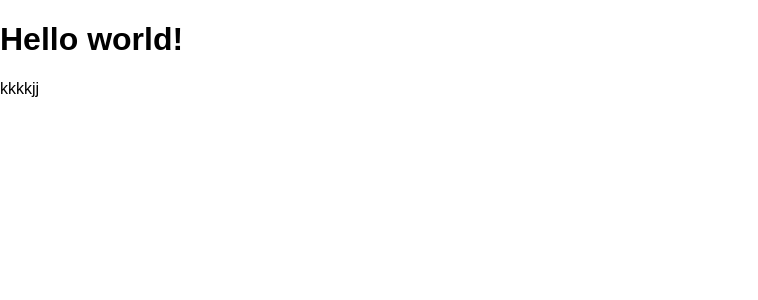
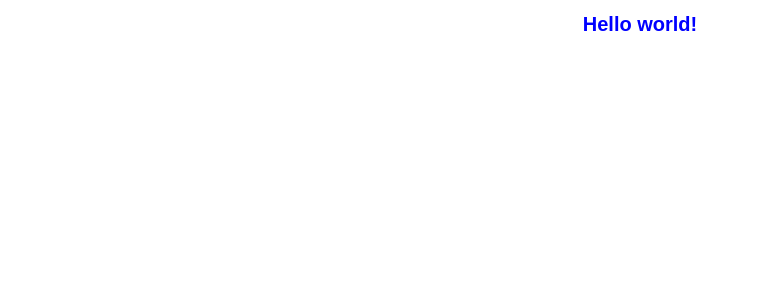
Before and after one commit to Home7-ru/react, a React (Create React App) app: page / in a window 1280 px wide. Shown: the top 300 px of the page, without its empty margins (0-758 px from the left). Built offline with nearby package versions, Linux system fonts and the light colour scheme.

Commit message:
in-line стили jsx

```diff
--- a/src/App.js
+++ b/src/App.js
@@ -3,19 +3,18 @@ import './App.css';
 
 class App extends Component {
   render() {
+//так как это jsx то мы передаем объект
+    const divStyle={
+      'text-align':'center'
+    }
+// внутри jsx можно писать так
     return (
 
-// все элемнеты должны быть обернуты в корневой div
+         <div style={divStyle}>
+            <h1 style={{color:'blue','font-size': '20px'}}>Hello world!</h1>
+         </div>
 
 
-      <div>
-         <div className="App">
-            <h1>Hello world!</h1>
-         </div>
-            <p>kkkkjj</p>
-      </div>
-//так работать не будет
-//<p>kkkkjj</p>
 
     );
 
```
